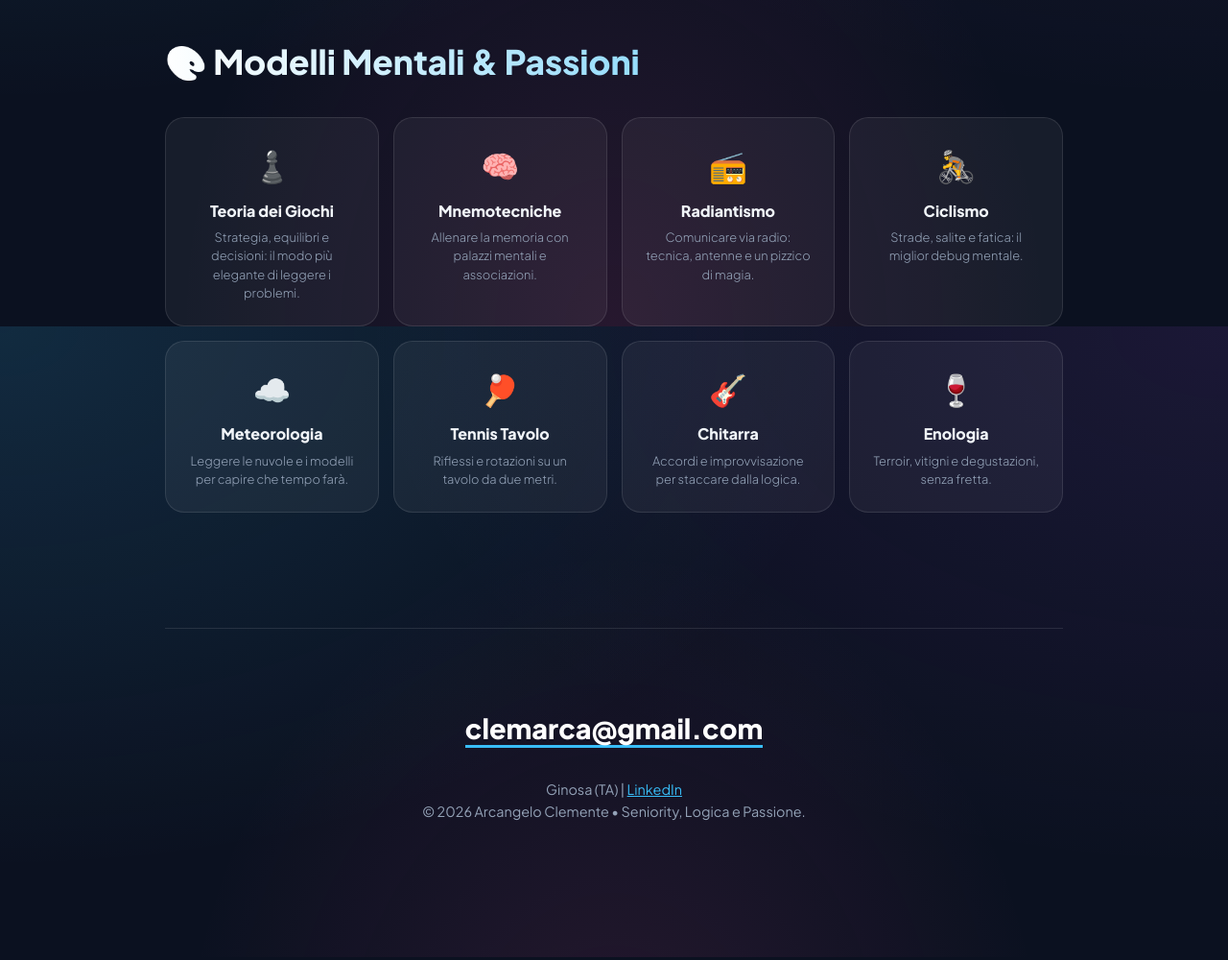
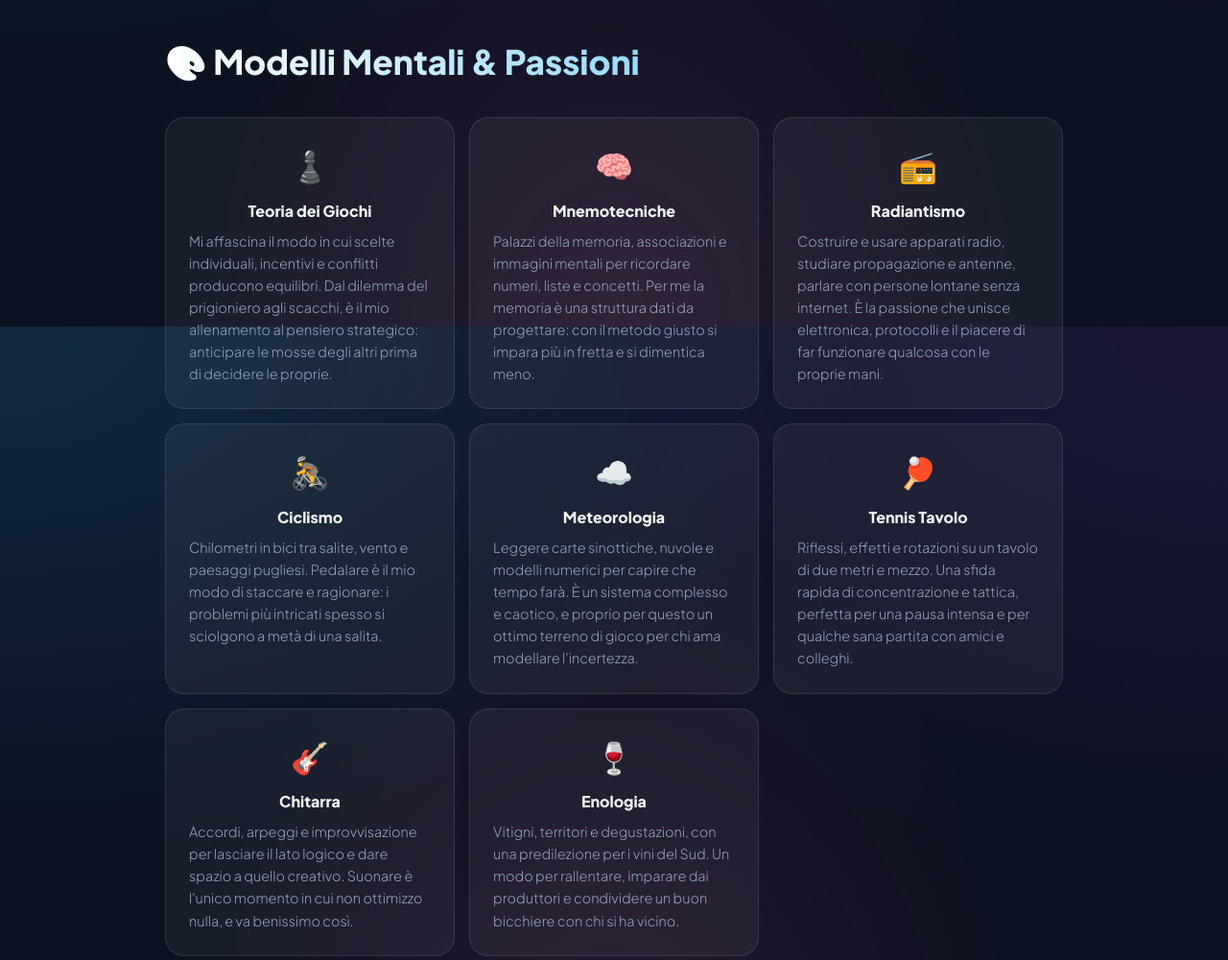
Before and after one commit to clemarca78/arcangelo-dev.github.io, a plain HTML site: page index.html in a window 1280 px wide. Shown: the part 3660-4660 px from the top of the page at 96% size. Drawn offline with Linux system fonts and the light colour scheme.

Commit message:
Expand passions descriptions (placeholder text)
Co-Authored-By: Claude Sonnet 5.5 <noreply@anthropic.com>
Claude-Session: https://claude.ai/code/session_01CTmmDcfBh1SVgYQjxMuBRM

```diff
--- a/index.html
+++ b/index.html
@@ -98,7 +98,7 @@
 
         /* PASSIONI */
         .passions-grid {
-            display: grid; grid-template-columns: repeat(auto-fit, minmax(200px, 1fr));
+            display: grid; grid-template-columns: repeat(auto-fit, minmax(260px, 1fr));
             gap: 15px; margin-top: 30px;
         }
         .passion-item {
@@ -107,7 +107,7 @@
         }
         .passion-item:hover { background: rgba(236, 72, 153, 0.1); border-color: var(--pink); }
         .p-icon { font-size: 2rem; margin-bottom: 8px; display: block; }
-        .p-desc { font-size: 0.8rem; color: #94a3b8; font-weight: 300; line-height: 1.5; margin-top: 6px; }
+        .p-desc { font-size: 0.9rem; color: #94a3b8; font-weight: 300; line-height: 1.6; margin-top: 8px; text-align: left; }
 
         footer { padding: 80px 0; text-align: center; border-top: 1px solid var(--border); }
         .contact { font-size: 1.8rem; font-weight: 800; color: #fff; text-decoration: none; border-bottom: 3px solid var(--accent); }
@@ -239,14 +239,14 @@
             <h2 class="section-title">🎨 Modelli Mentali & Passioni</h2>
             <!-- TODO: descrizioni delle passioni temporanee, da sostituire con testi personali -->
             <div class="passions-grid">
-                <div class="passion-item"><span class="p-icon">♟️</span><h4>Teoria dei Giochi</h4><p class="p-desc">Strategia, equilibri e decisioni: il modo più elegante di leggere i problemi.</p></div>
-                <div class="passion-item"><span class="p-icon">🧠</span><h4>Mnemotecniche</h4><p class="p-desc">Allenare la memoria con palazzi mentali e associazioni.</p></div>
-                <div class="passion-item"><span class="p-icon">📻</span><h4>Radiantismo</h4><p class="p-desc">Comunicare via radio: tecnica, antenne e un pizzico di magia.</p></div>
-                <div class="passion-item"><span class="p-icon">🚴</span><h4>Ciclismo</h4><p class="p-desc">Strade, salite e fatica: il miglior debug mentale.</p></div>
-                <div class="passion-item"><span class="p-icon">☁️</span><h4>Meteorologia</h4><p class="p-desc">Leggere le nuvole e i modelli per capire che tempo farà.</p></div>
-                <div class="passion-item"><span class="p-icon">🏓</span><h4>Tennis Tavolo</h4><p class="p-desc">Riflessi e rotazioni su un tavolo da due metri.</p></div>
-                <div class="passion-item"><span class="p-icon">🎸</span><h4>Chitarra</h4><p class="p-desc">Accordi e improvvisazione per staccare dalla logica.</p></div>
-                <div class="passion-item"><span class="p-icon">🍷</span><h4>Enologia</h4><p class="p-desc">Terroir, vitigni e degustazioni, senza fretta.</p></div>
+                <div class="passion-item"><span class="p-icon">♟️</span><h4>Teoria dei Giochi</h4><p class="p-desc">Mi affascina il modo in cui scelte individuali, incentivi e conflitti producono equilibri. Dal dilemma del prigioniero agli scacchi, è il mio allenamento al pensiero strategico: anticipare le mosse degli altri prima di decidere le proprie.</p></div>
+                <div class="passion-item"><span class="p-icon">🧠</span><h4>Mnemotecniche</h4><p class="p-desc">Palazzi della memoria, associazioni e immagini mentali per ricordare numeri, liste e concetti. Per me la memoria è una struttura dati da progettare: con il metodo giusto si impara più in fretta e si dimentica meno.</p></div>
+                <div class="passion-item"><span class="p-icon">📻</span><h4>Radiantismo</h4><p class="p-desc">Costruire e usare apparati radio, studiare propagazione e antenne, parlare con persone lontane senza internet. È la passione che unisce elettronica, protocolli e il piacere di far funzionare qualcosa con le proprie mani.</p></div>
+                <div class="passion-item"><span class="p-icon">🚴</span><h4>Ciclismo</h4><p class="p-desc">Chilometri in bici tra salite, vento e paesaggi pugliesi. Pedalare è il mio modo di staccare e ragionare: i problemi più intricati spesso si sciolgono a metà di una salita.</p></div>
+                <div class="passion-item"><span class="p-icon">☁️</span><h4>Meteorologia</h4><p class="p-desc">Leggere carte sinottiche, nuvole e modelli numerici per capire che tempo farà. È un sistema complesso e caotico, e proprio per questo un ottimo terreno di gioco per chi ama modellare l'incertezza.</p></div>
+                <div class="passion-item"><span class="p-icon">🏓</span><h4>Tennis Tavolo</h4><p class="p-desc">Riflessi, effetti e rotazioni su un tavolo di due metri e mezzo. Una sfida rapida di concentrazione e tattica, perfetta per una pausa intensa e per qualche sana partita con amici e colleghi.</p></div>
+                <div class="passion-item"><span class="p-icon">🎸</span><h4>Chitarra</h4><p class="p-desc">Accordi, arpeggi e improvvisazione per lasciare il lato logico e dare spazio a quello creativo. Suonare è l'unico momento in cui non ottimizzo nulla, e va benissimo così.</p></div>
+                <div class="passion-item"><span class="p-icon">🍷</span><h4>Enologia</h4><p class="p-desc">Vitigni, territori e degustazioni, con una predilezione per i vini del Sud. Un modo per rallentare, imparare dai produttori e condividere un buon bicchiere con chi si ha vicino.</p></div>
             </div>
         </section>
 
```
